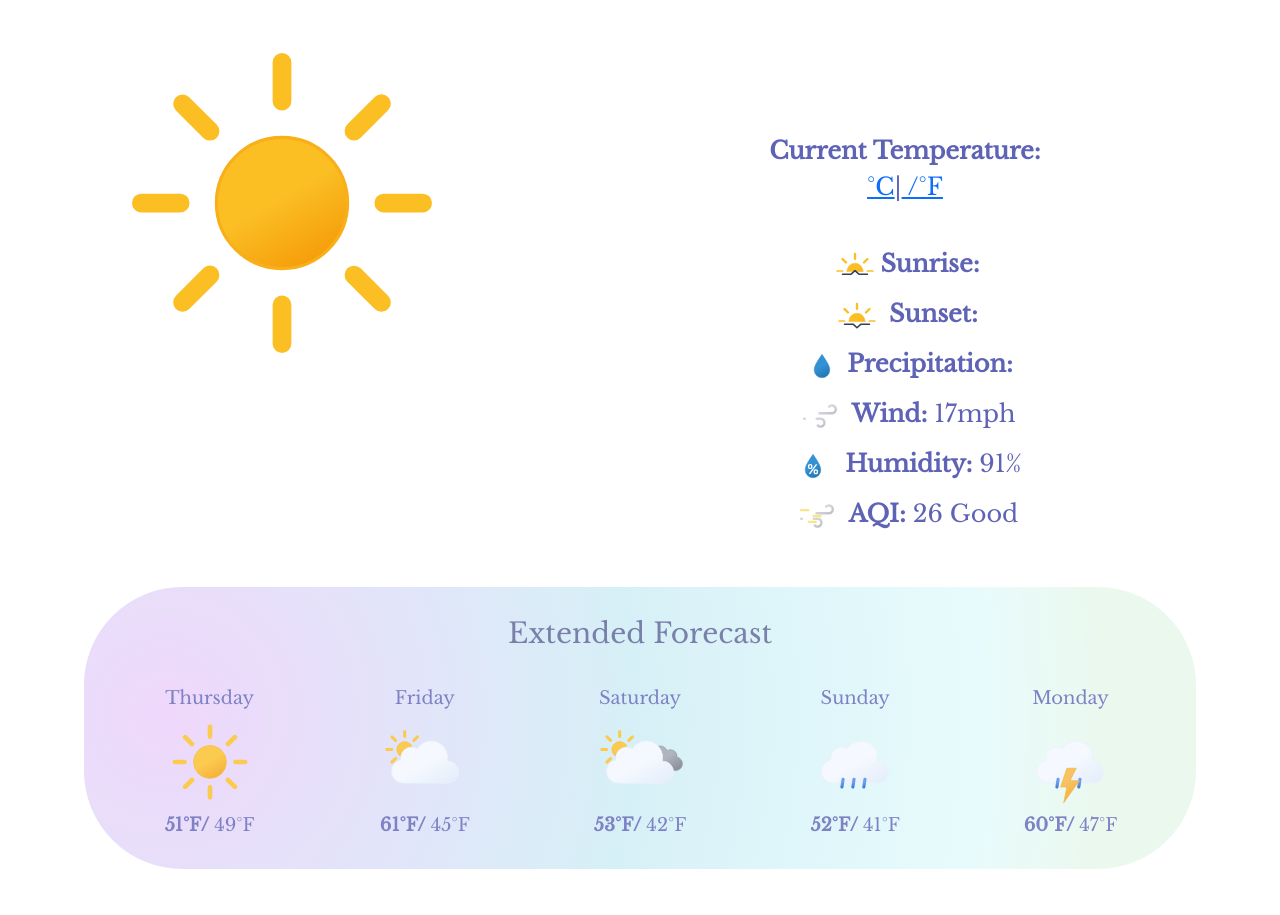
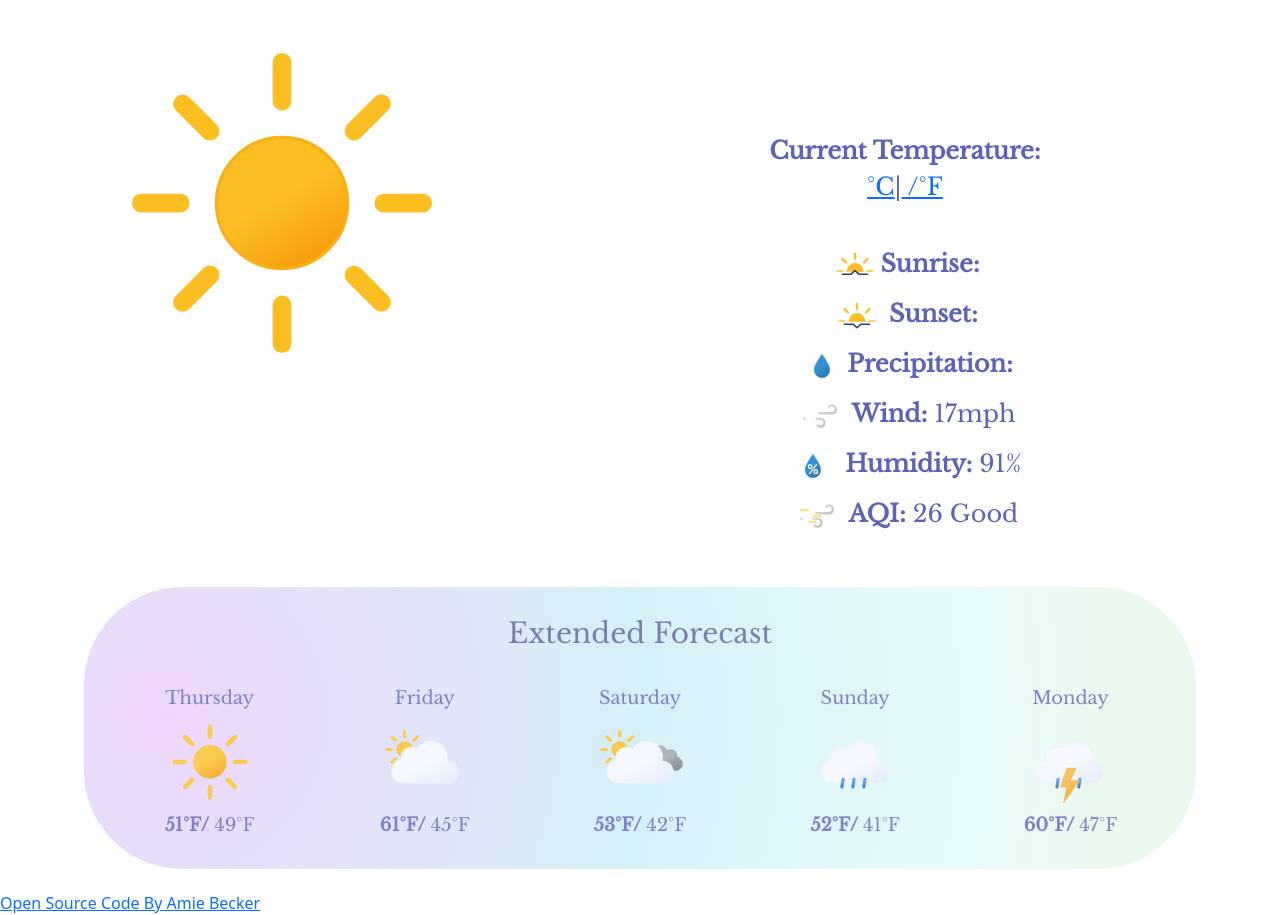
Before and after one commit to abecker5212020/Weather-App-She-Codes, a plain HTML site: page index.html in a window 1280 px wide. Shown: the part 259-1174 px from the top of the page. Before the commit the page ends 1150 px from the top, so only its background shows below. Drawn offline with nearby package versions, Linux system fonts and the light colour scheme; no server answers.

Commit message:
Added GitHub Link
open source coding for project added for week 6 homework assignment

```diff
--- a/index.html
+++ b/index.html
@@ -117,6 +117,7 @@
         </div>
       </div>
     </div>
+    <a href="https://github.com/abecker5212020/Weather-App-She-Codes"> Open Source Code By Amie Becker</a>
     <script src="SRC/index.js"></script>
   </body>
 </html>
```
